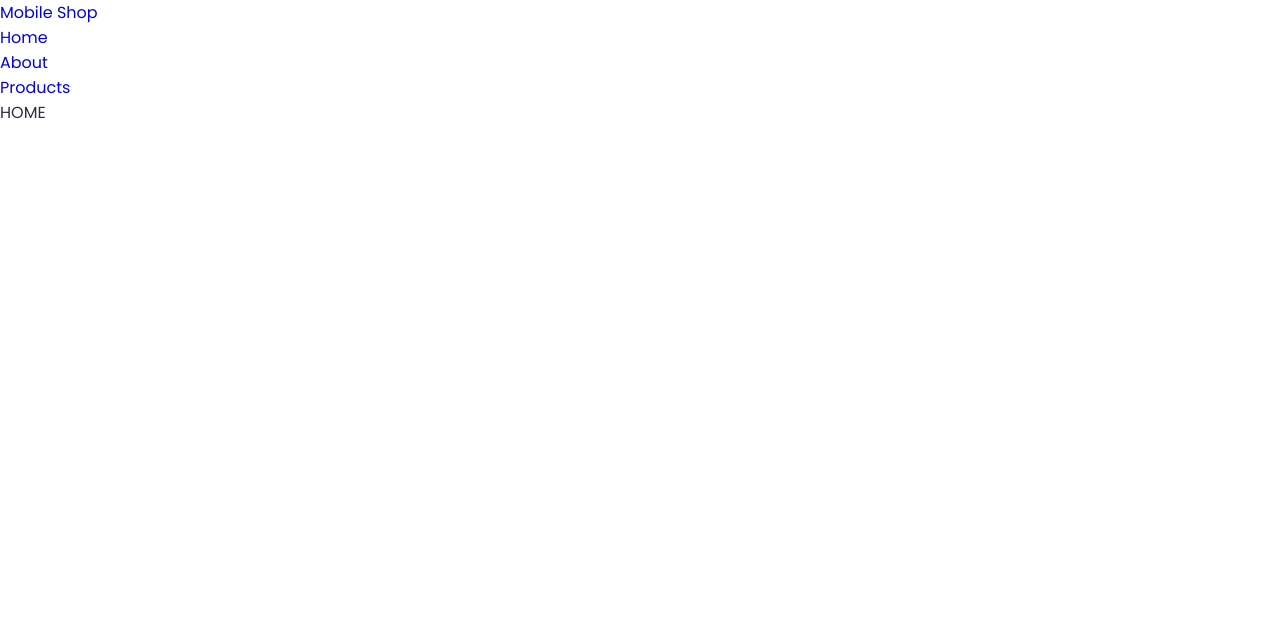
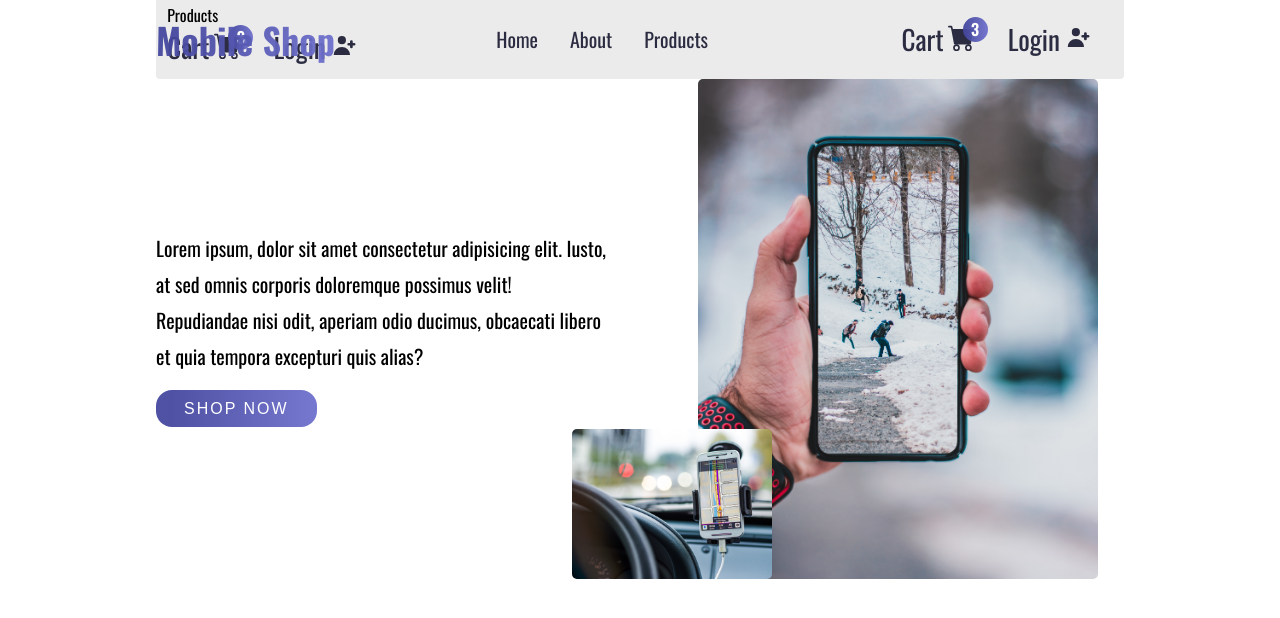
Before and after one commit to Mohammad-Nour-Asma/E-commerce, a React (Create React App) app in the folder frontend/: page / in a window 1280 px wide. Shown: the top 618 px of the page. Built offline with nearby package versions, Linux system fonts and the light colour scheme.

Commit message:
making the header and landing page

```diff
--- a/frontend/src/App.css
+++ b/frontend/src/App.css
@@ -1,5 +1,5 @@
 /*=============== GOOGLE FONTS ===============*/
-@import url("https://fonts.googleapis.com/css2?family=Poppins:wght@400;500;600&display=swap");
+@import url('https://fonts.googleapis.com/css2?family=Oswald:wght@200;300;400;500;600;700&display=swap');
 
 /*=============== VARIABLES CSS ===============*/
 :root {
@@ -77,13 +77,14 @@ textarea {
 
 body {
   background-color: #fff;
-  color: var(--text-color);
+  /* color: var(--text-color); */
+  font-family: 'Oswald', sans-serif;
 }
 
 h1,
 h2,
 h3 {
-  color: var(--title-color);
+
   font-weight: var(--font-semi-bold);
 }
 
@@ -142,16 +143,21 @@ img {
 /*=============== BUTTONS ===============*/
 .button {
   display: inline-block;
-  background-color: var(--main-color);
+  background: var(--main-color);
   color: #fff;
-  padding: 0.75rem 1.5rem;
+  padding: 0.6rem 1.75rem;
   border-radius: 1rem;
   font-weight: var(--font-medium);
+  transition: .2s;
+  letter-spacing: 2px;
+  font-family: var(--body-font);
+  font-size: var(--normal-font-size);
 }
 
 .button:hover {
-  background-color: #fff;
-  color: var(--main-color);
+
+  color: var(--text-color);
+
 }
 
 
@@ -171,7 +177,7 @@ img {
   }
 
   .button {
-    padding: 1rem 1.75rem;
+    /* padding: 1rem 1.75rem; */
   }
 
 
--- a/frontend/src/App.js
+++ b/frontend/src/App.js
@@ -1,6 +1,6 @@
 import { Routes, Route } from "react-router-dom";
 import "./App.css";
-import Header from "./components/Header";
+import Header from "./components/Header/Header";
 import About from "./pages/About";
 import Cart from "./pages/Cart";
 import Details from "./pages/Details";
--- a/frontend/src/components/Header.js
+++ /dev/null
@@ -1,28 +0,0 @@
-import React from "react";
-import { Link } from "react-router-dom";
-
-const Header = () => {
-  return (
-    <div className="header">
-      <div className="logo">
-        <Link to={"/"}>Mobile Shop</Link>
-      </div>
-      <ul>
-        <li>
-          <Link to="/">Home</Link>
-        </li>
-        <li>
-          <Link to="/about">About</Link>
-        </li>
-        <li>
-          <Link to="/products">Products</Link>
-        </li>
-      </ul>
-      <div className="personal">
-        <Link to="/cart"></Link>
-      </div>
-    </div>
-  );
-};
-
-export default Header;
--- /dev/null
+++ b/frontend/src/components/Header/Header.js
@@ -0,0 +1,50 @@
+import React from "react";
+import { BsCartFill } from "react-icons/bs";
+import { HiUserAdd } from "react-icons/hi";
+import { GoThreeBars } from "react-icons/go";
+import { Link } from "react-router-dom";
+import styles from "./Header.module.css";
+import Menu from "./Menu";
+
+const Header = () => {
+  return (
+    <div className={`container ${styles.header}`}>
+      <div className={styles.logo}>
+        <Link to={"/"}>Mobile Shop</Link>
+      </div>
+      <ul className={styles.links}>
+        <li>
+          <Link to="/">Home</Link>
+        </li>
+        <li>
+          <Link to="/about">About</Link>
+        </li>
+        <li>
+          <Link to="/products">Products</Link>
+        </li>
+      </ul>
+      <div className={styles.personal}>
+        <Link to="/cart">
+          Cart
+          <div className={styles.cart}>
+            <BsCartFill />
+            <div className={styles.num}>3</div>
+          </div>
+        </Link>
+        <Link to="/login">
+          Login
+          <HiUserAdd />
+        </Link>
+      </div>
+      <div className={styles.menuIcon}>
+        <GoThreeBars />
+      </div>
+
+      <div className={styles.menu}>
+        <Menu />
+      </div>
+    </div>
+  );
+};
+
+export default Header;
--- /dev/null
+++ b/frontend/src/components/Header/Header.module.css
@@ -0,0 +1,128 @@
+.header {
+    display: flex;
+    justify-content: space-between;
+    padding: 0.8rem 0;
+    align-items: center;
+    position: relative;
+    z-index: 3;
+    background-color: #fff;
+}
+
+.header a {
+    color: black;
+}
+
+.logo {
+    font-size: var(--h1-font-size);
+    font-weight: bold;
+
+}
+
+.logo a {
+    background: var(--main-color);
+    -webkit-text-fill-color: transparent;
+    -webkit-background-clip: text;
+}
+
+.links {
+    display: flex;
+}
+
+.links a {
+    margin-right: 2rem;
+    color: var(--text-color);
+    font-size: var(--h3-font-size);
+}
+
+.personal {
+    font-weight: 400;
+    font-size: 1.7rem;
+    display: flex;
+}
+
+.personal a {
+    margin-right: 2rem;
+    color: var(--text-color);
+
+}
+
+.personal a svg {
+    margin-left: 0.3rem;
+
+}
+
+.cart {
+    position: relative;
+    display: inline;
+}
+
+.num {
+    width: 25px;
+    height: 25px;
+    background: var(--main-color);
+    position: absolute;
+    border-radius: 50%;
+    text-align: center;
+    color: white;
+    font-weight: 600;
+    font-size: var(--normal-font-size);
+    line-height: -1px;
+    top: -2px;
+    right: -12px;
+}
+
+.menuIcon {
+    display: none;
+    font-size: 1.5rem;
+    cursor: pointer;
+}
+
+.menu {
+    position: absolute;
+    bottom: -0;
+    left: 0;
+    background-color: #ebebeb;
+    width: 100%;
+    border-radius: 4px;
+    padding: 0.7rem;
+    z-index: -1;
+}
+
+.menu li {
+    margin-top: 0.7rem;
+    transition: 0.2s;
+}
+
+
+.menu li:hover {
+    transform: translateX(3px);
+}
+
+.show {
+    bottom: -170px;
+
+}
+
+/*=============== BREAKPOINTS ===============*/
+
+/* For medium devices */
+@media screen and (max-width: 768px) {
+    .header>.personal {
+        display: none;
+    }
+
+    .links {
+        display: none;
+    }
+
+    .menuIcon {
+        display: block;
+    }
+
+    .menu>.personal {
+        justify-content: center;
+        margin-top: 1rem;
+        font-size: 1.4rem;
+    }
+
+}
--- /dev/null
+++ b/frontend/src/components/Header/Menu.js
@@ -0,0 +1,40 @@
+import React from "react";
+import { Link } from "react-router-dom";
+import styles from "./Header.module.css";
+import { BsCartFill } from "react-icons/bs";
+import { HiUserAdd } from "react-icons/hi";
+import { GoThreeBars } from "react-icons/go";
+
+const Menu = () => {
+  return (
+    <>
+      {" "}
+      <ul>
+        <li>
+          <Link to="/">Home</Link>
+        </li>
+        <li>
+          <Link to="/about">About</Link>
+        </li>
+        <li>
+          <Link to="/products">Products</Link>
+        </li>
+      </ul>
+      <div className={styles.personal}>
+        <Link to="/cart">
+          Cart
+          <div className={styles.cart}>
+            <BsCartFill />
+            <div className={styles.num}>3</div>
+          </div>
+        </Link>
+        <Link to="/login">
+          Login
+          <HiUserAdd />
+        </Link>
+      </div>
+    </>
+  );
+};
+
+export default Menu;
--- /dev/null
+++ b/frontend/src/components/landing/Landing.js
@@ -0,0 +1,28 @@
+import React from "react";
+import { Link } from "react-router-dom";
+import landing1 from "../../assest/images/landing1.jpg";
+import landing2 from "../../assest/images/landing2.jpg";
+import styles from "./landing.module.css";
+const Landing = () => {
+  return (
+    <section className={`${styles.landing} container `}>
+      <div className={styles.info}>
+        <p>
+          Lorem ipsum, dolor sit amet consectetur adipisicing elit. Iusto, at
+          sed omnis corporis doloremque possimus velit! Repudiandae nisi odit,
+          aperiam odio ducimus, obcaecati libero et quia tempora excepturi quis
+          alias?
+        </p>
+        <Link to={"/products"} className="button">
+          SHOP NOW
+        </Link>
+      </div>
+      <div className={styles.images}>
+        <img src={landing1} alt="mobile" />
+        <img src={landing2} alt="mobile" />
+      </div>
+    </section>
+  );
+};
+
+export default Landing;
--- /dev/null
+++ b/frontend/src/components/landing/landing.module.css
@@ -0,0 +1,50 @@
+.landing {
+    display: flex;
+    align-items: center;
+    gap: 4rem;
+}
+
+.images {
+    flex-basis: 50%;
+    position: relative;
+}
+
+.images img:first-child {
+    max-width: 100%;
+    text-align: center;
+    margin: 0 auto;
+    height: 500px;
+    display: block;
+    border-radius: 5px;
+}
+
+.images img:last-child {
+    position: absolute;
+    width: 200px;
+    border-radius: 5px;
+    bottom: 0;
+    left: -100px;
+}
+
+
+.info {
+    flex: 1;
+    flex-basis: 50%;
+
+}
+
+.info p {
+    font-size: var(--h3-font-size);
+    line-height: 1.8;
+    margin-bottom: 1rem;
+}
+
+@media screen and (max-width: 992px) {
+    .images {
+        display: none;
+    }
+
+    .info {
+        margin: 4rem;
+    }
+}
--- a/frontend/src/pages/Home.js
+++ b/frontend/src/pages/Home.js
@@ -1,7 +1,12 @@
 import React from "react";
+import Landing from "../components/landing/Landing";
 
 const Home = () => {
-  return <div>HOME</div>;
+  return (
+    <>
+      <Landing />
+    </>
+  );
 };
 
 export default Home;
```
Also changed, not shown: frontend/src/assest/images/landing1.jpg (added), frontend/src/assest/images/landing2.jpg (added).
